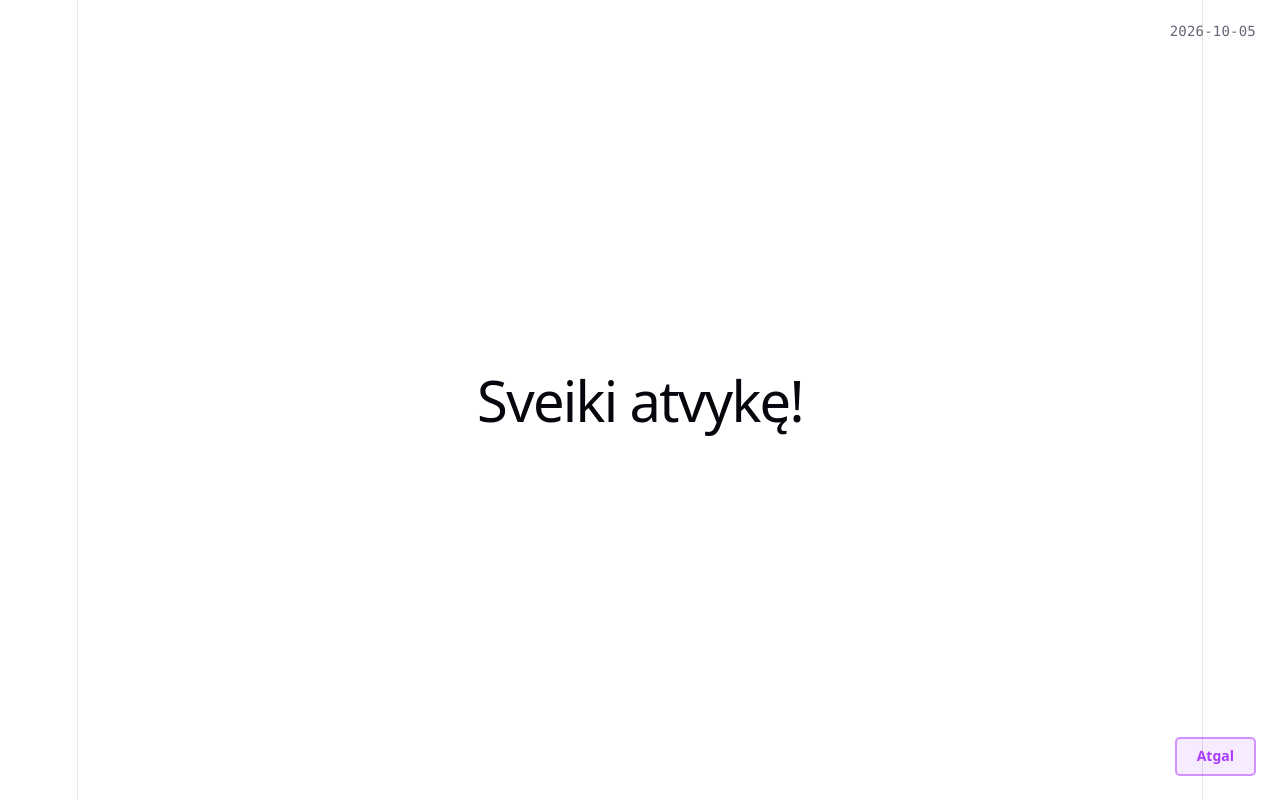
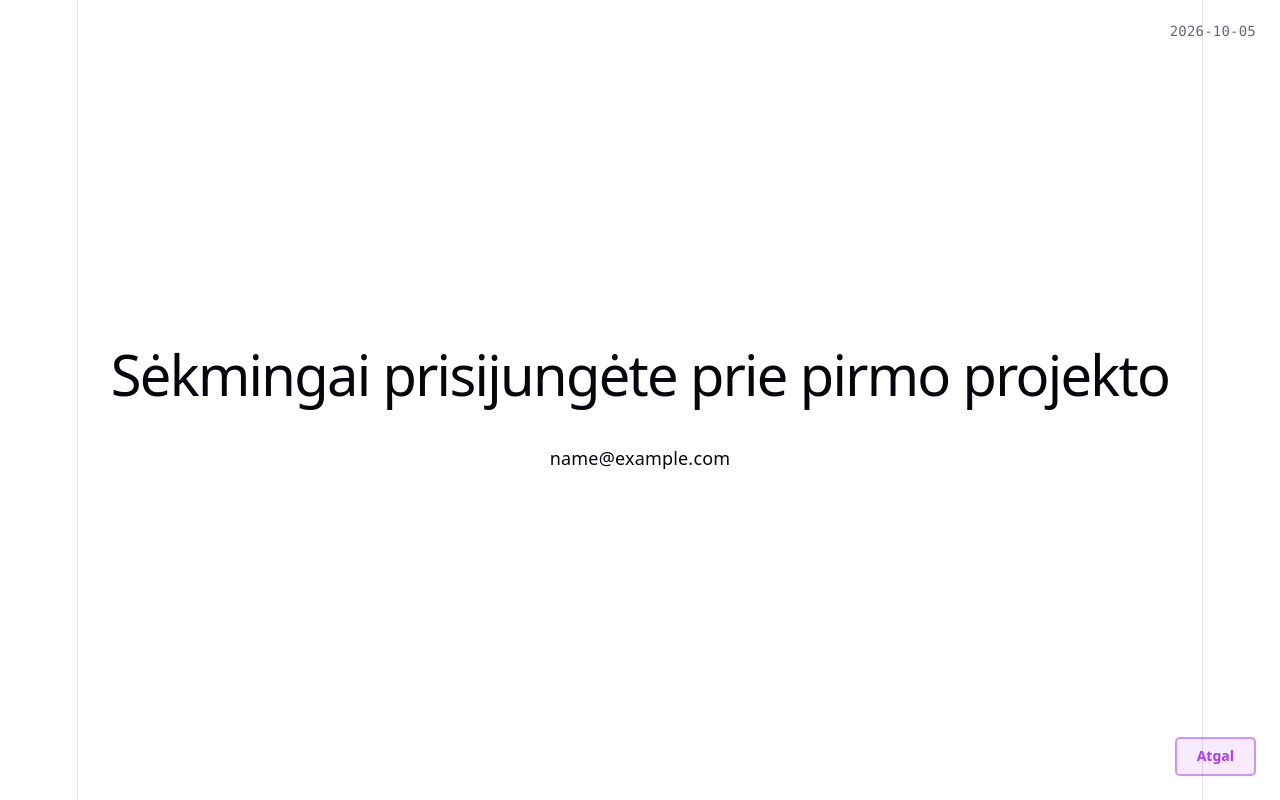
Before and after one commit to Slavstan/pirmas-projektas, a React (Vite) app: page / in a window 1280 px wide. Both pictures are taken after typing "name@example.com", "Sample123" into the empty fields and a click on the button "LOGIN". Built offline with nearby package versions, Linux system fonts and the light colour scheme.

Commit message:
prisijungimo commit

```diff
--- a/src/App.css
+++ b/src/App.css
@@ -163,6 +163,11 @@
   cursor: pointer;
 }
 
+.login-success-email {
+  color: var(--text-h);
+  overflow-wrap: anywhere;
+}
+
 .back-button:focus-visible {
   outline: 2px solid var(--accent);
   outline-offset: 2px;
--- a/src/App.jsx
+++ b/src/App.jsx
@@ -9,6 +9,7 @@ import './App.css'
 
 function App() {
   const [isLoggedIn, setIsLoggedIn] = useState(false)
+  const [email, setEmail] = useState('')
 
   return (
     <>
@@ -19,7 +20,8 @@ function App() {
       <section id="center">
       {isLoggedIn ? (
     <>
-      <h1>Sveiki atvykę!</h1>
+      <h1>Sėkmingai prisijungėte prie pirmo projekto</h1>
+      <p className="login-success-email">{email}</p>
       <button
         type="button"
         className="back-button"
@@ -54,7 +56,12 @@ function App() {
 
   <h1>Pirmas Projektas</h1>
 
-  <LoginForm onLogin={() => setIsLoggedIn(true)} />
+    <LoginForm
+      onLogin={(enteredEmail) => {
+        setEmail(enteredEmail)
+        setIsLoggedIn(true)
+      }}
+    />
     </>
   )}
 </section>
--- a/src/components/LoginForm.jsx
+++ b/src/components/LoginForm.jsx
@@ -1,7 +1,8 @@
 function LoginForm({ onLogin }) {
   function handleSubmit(event) {
     event.preventDefault()
-    onLogin()
+    const formData = new FormData(event.currentTarget)
+    onLogin(formData.get('email'))
   }
 
   return (
```
